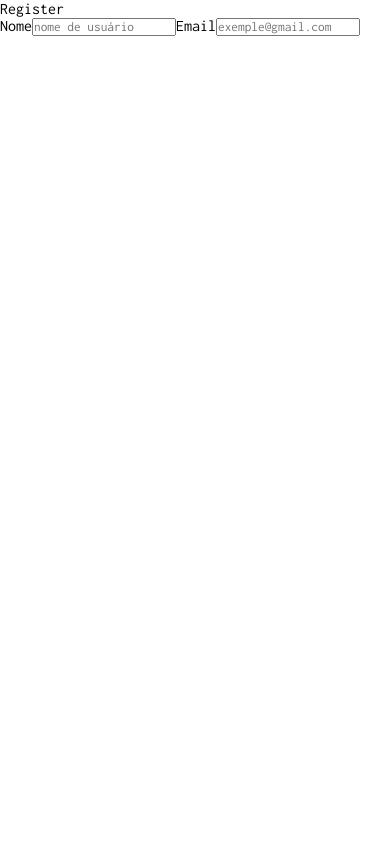
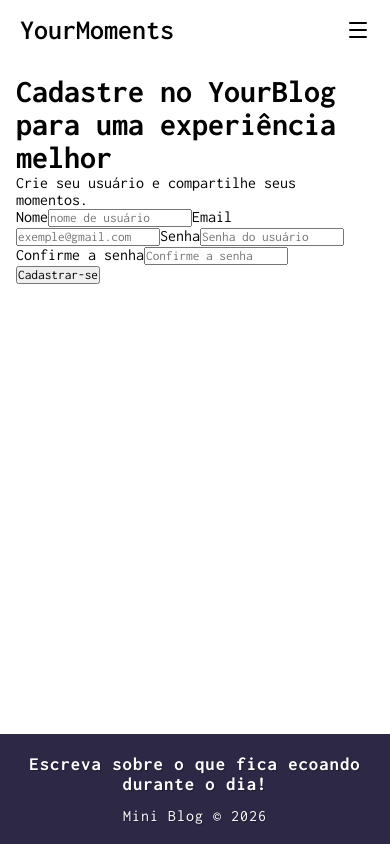
Before and after one commit to SantV7/miniblog, a React (Vite) app: page /register in a window 390 px wide. Built offline with nearby package versions, Linux system fonts and the light colour scheme.

Commit message:
Fazendo a responsividade do navbar

```diff
--- a/package.json
+++ b/package.json
@@ -11,6 +11,7 @@
   },
   "dependencies": {
     "firebase": "^12.16.0",
+    "lucide-react": "^1.25.0",
     "react": "^19.2.7",
     "react-dom": "^19.2.7",
     "react-router-dom": "^7.18.1"
--- a/src/App.tsx
+++ b/src/App.tsx
@@ -13,7 +13,7 @@ function App() {
     <>
 
         <header id='main_header'>
-          <Link id='your_blog' to='/'>YourBlog</Link>
+          <Link id='your_blog' to='/'>YourMoments</Link>
           <Navbar />
         </header>
 
--- a/src/components/Navbar/Navbar.module.css
+++ b/src/components/Navbar/Navbar.module.css
@@ -1,3 +1,5 @@
+
+
 .ul_links {
     display: flex;
     gap: 20px;
@@ -18,7 +20,6 @@
     padding-bottom: 1.5px;
     font-weight: 600;
     font-size: 1.1rem;
-
 }
 
 .links:hover {
@@ -29,3 +30,32 @@
 .active {
     background-color: rgba(67, 63, 78, 0.438);
 }
+
+.menu_burguer {
+    display: none;
+}
+
+
+
+
+@media screen and (max-width: 768px) {
+
+    .menu_burguer {
+        display: flex;
+    }
+
+    .ul_links {
+        flex-flow: column nowrap;
+    }
+
+    .menu_on {
+        position: fixed;
+        display: flex;
+        top: 3%;
+        left: 70%;
+    }
+
+    .menu_off {
+        display: none;
+    }
+}
--- a/src/components/Navbar/Navbar.tsx
+++ b/src/components/Navbar/Navbar.tsx
@@ -1,13 +1,23 @@
 import { Link } from 'react-router-dom'
 import styles from './Navbar.module.css'
-
+import { Menu } from 'lucide-react';
+import { useState } from 'react';
+import { X } from 'lucide-react';
 
 const Navbar = () => {
+
+  const [showMenu, setShowMenu]= useState<boolean>(false)
+
+  function setterMenu() {
+    setShowMenu(!showMenu)
+  }
 
 
   return (
     <>
-    <nav>
+    {showMenu ? <X onClick={setterMenu}/> : <Menu className={styles.menu_burguer} onClick={setterMenu}/>}
+
+    <nav className={showMenu ? styles.menu_on : styles.menu_off}>
       <ul className={styles.ul_links}>
         <li>
           <Link className={styles.links}  to='/home'>Home</Link>
--- a/src/main.tsx
+++ b/src/main.tsx
@@ -15,9 +15,9 @@ const router = createBrowserRouter([
   {path: '/', element: <App />, children: [
     { path: "/home",element: <Home /> },
     { path: "/about",element: <About /> },
+    { path: "/login",element: <Login />},
+    { path: "/register",element: <Register />},
   ]},
-  { path: "/login",element: <Login />},
-  { path: "/register",element: <Register />},
   { path: "*",element: <NotFound />}
 
 ]);
--- a/src/pages/Register/Register.tsx
+++ b/src/pages/Register/Register.tsx
@@ -1,17 +1,39 @@
-import { useState } from 'react'
+import { useState, type FormEvent } from 'react'
 import styles from './Register.module.css'
-
+import type { UserData } from '../../types/user.type'
 const Register = () => {
 
   const [userName, setUserName] = useState<string>('')
   const [email, setEmail] = useState<string>('')
+  const [password, setPassword] = useState<string>('')
+  const [confirmPassword, setConfirmPassword] = useState<string>('')
+
+  const handleSubmit = (e: FormEvent) => {
+    e.preventDefault()
+
+    if(userName.trim() === '' || email.trim() === '' || password.trim() === '' || confirmPassword.trim() === '') return;
+
+    const newUser: UserData = {
+      userName,
+      email,
+      password,
+      confirmPassword
+    }
+
+
+
+    setUserName('')
+    setEmail('')
+    setPassword('')
+    }
 
 
   return (
     <>
-     <div>Register</div>
+     <h1>Cadastre no YourBlog para uma experiência melhor</h1>
+     <p>Crie seu usuário e compartilhe seus momentos.</p>
 
-     <form>
+     <form onSubmit={handleSubmit}>
       <label>
         <span>Nome</span>
         <input
@@ -37,6 +59,38 @@ const Register = () => {
          onChange={(e) => setEmail(e.target.value)}
         />
       </label>
+
+      <label>
+        <span>Senha</span>
+        <input
+         type="password"
+         name='passowrd'
+         minLength={8}
+         maxLength={14}
+         required
+         placeholder='Senha do usuário'
+         value={password}
+         onChange={(e) => setPassword(e.target.value)}
+        />
+      </label>
+
+      <label>
+        <span>Confirme a senha</span>
+        <input
+         type="password"
+         name='confirmpassowrd'
+         minLength={8}
+         maxLength={14}
+         required
+         placeholder='Confirme a senha'
+         value={password}
+         onChange={(e) => setConfirmPassword(e.target.value)}
+        />
+      </label>
+
+      <div id='btn_log'>
+        <button type='submit'>Cadastrar-se</button>
+      </div>
      </form>
     </>
   )
--- /dev/null
+++ b/src/types/user.type.ts
@@ -0,0 +1,6 @@
+export interface UserData {
+    userName: string;
+    email: string;
+    password: string;
+    confirmPassword: string;
+}
```
Also changed, not shown: 1 other file (tests, documents, lock files or other folders).
